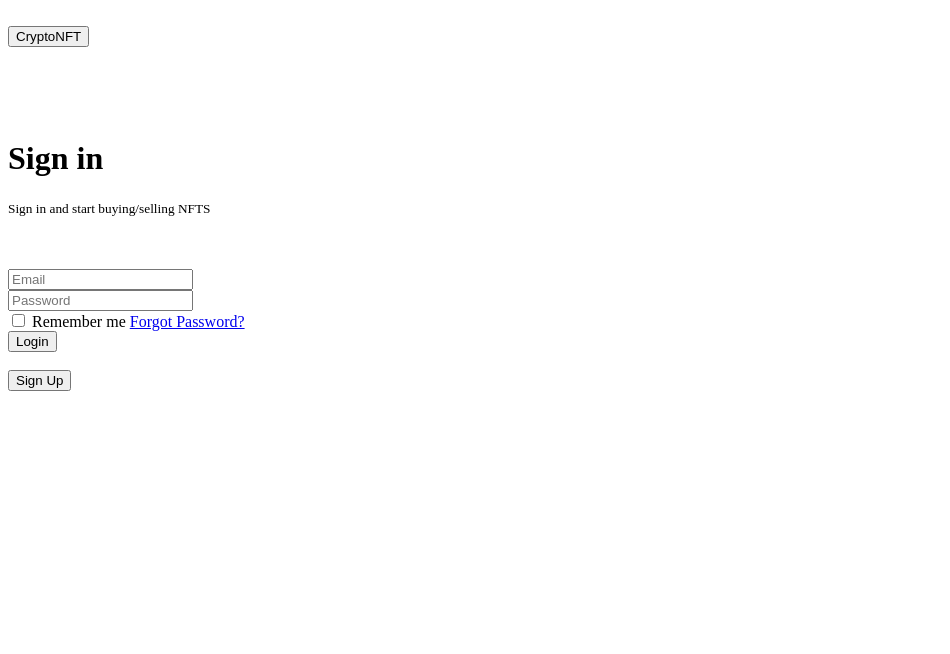
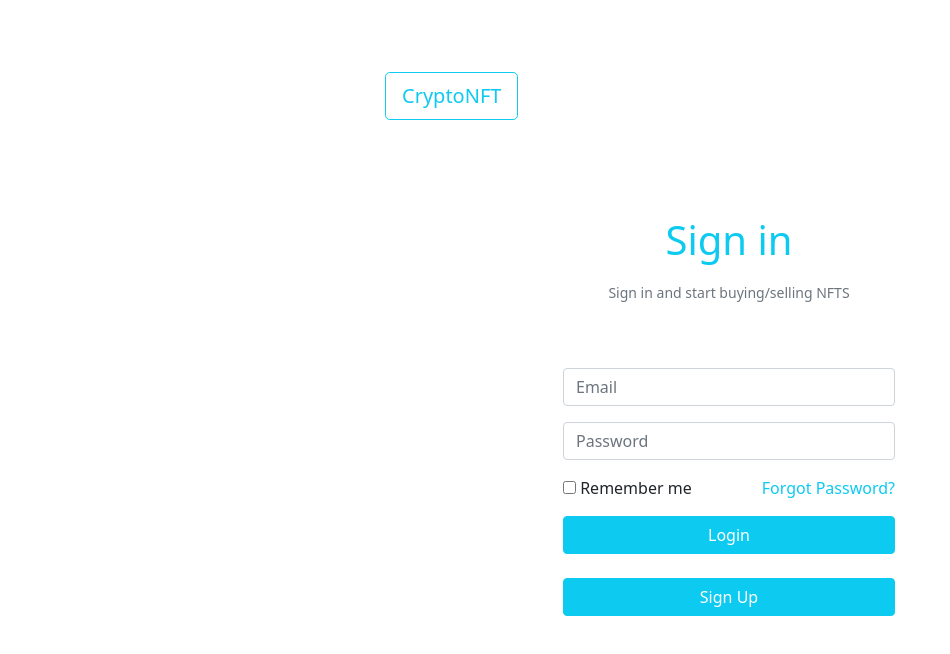
Before and after one commit to mikhail-trunks-silao/wireframe, a plain HTML site: page index.html in a window 1280 px wide. Shown: the whole page, without its empty margins (0-950 px from the left). Drawn offline with Linux system fonts and the light colour scheme; the site is published under a folder, as on GitHub Pages, so addresses that start at the root find nothing.

Commit message:
Update index.html

```diff
--- a/index.html
+++ b/index.html
@@ -5,7 +5,7 @@
     <meta http-equiv="X-UA-Compatible" content="IE=edge" />
     <meta name="viewport" content="width=device-width, initial-scale=1.0" />
     <title>Document</title>
-    <link href="/css/styles.css" rel="stylesheet" />
+    <link href="wireframe/css/styles.css" rel="stylesheet" />
   </head>
   <body>
     <main class="container px-5">
```
